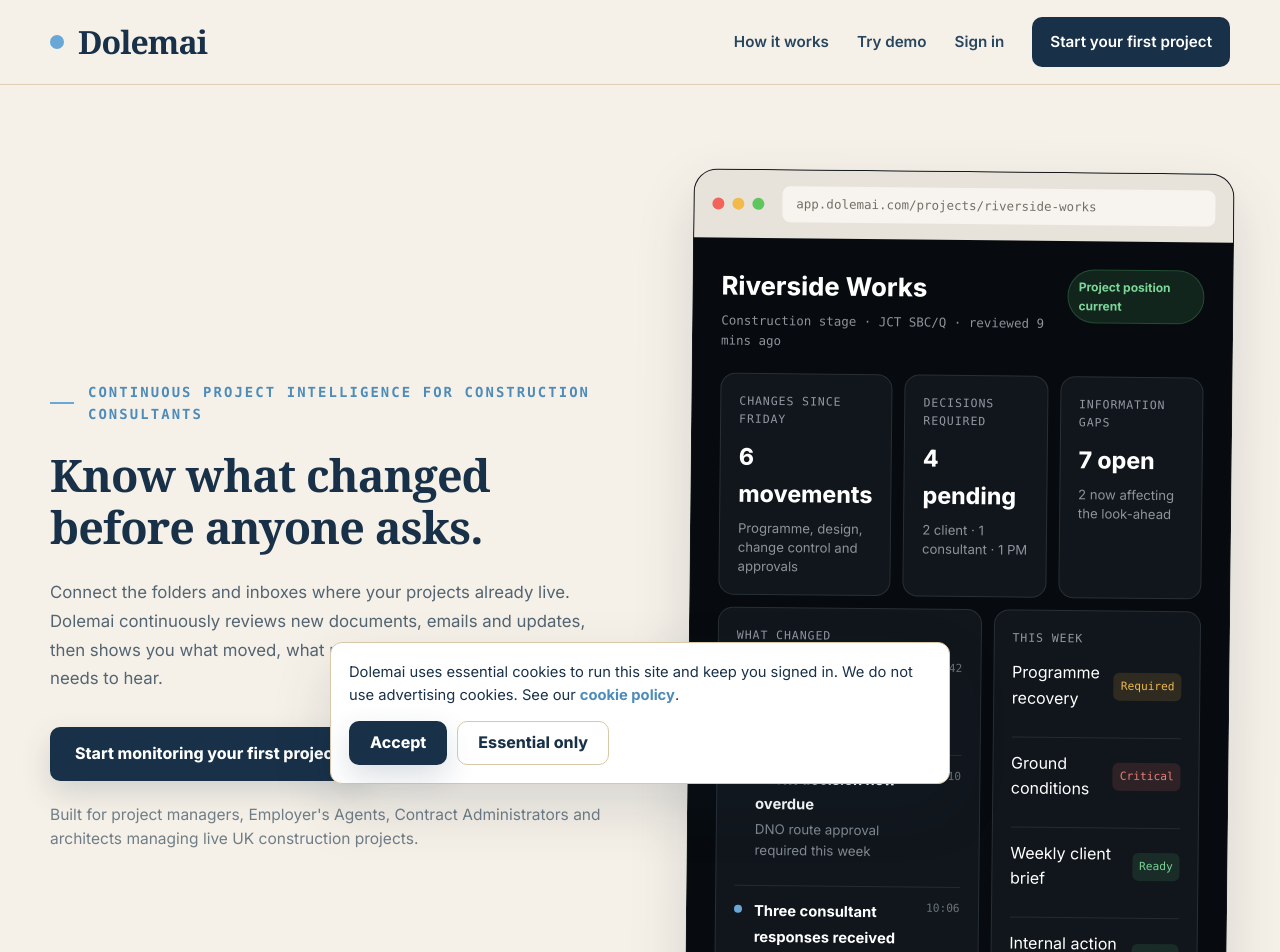
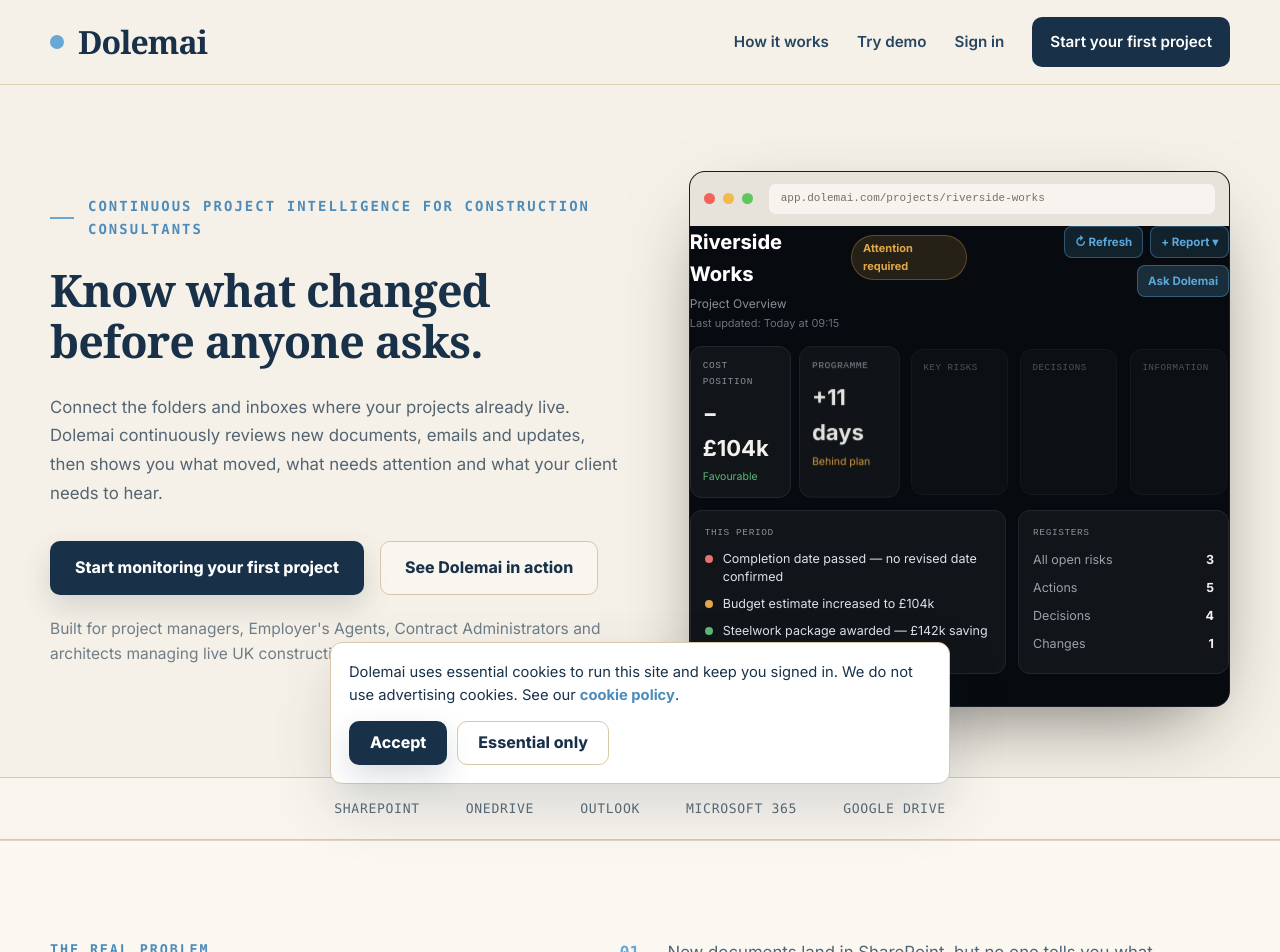
Before and after one commit to DesignflowOSapp/dolemai-marketing, a Next.js app: page / in a window 1280 px wide. Shown: the top 952 px of the page. Built offline with nearby package versions, Linux system fonts and the light colour scheme.

Commit message:
Fixes: insert HeroDemoAnimation into homepage hero (replace static mockup); scope reduced-motion to play-once so Ask loops continuously; remove 'Ask Dolemai — available as a premium feature' line

```diff
--- a/app/(marketing)/page.tsx
+++ b/app/(marketing)/page.tsx
@@ -1,5 +1,6 @@
 import Link from "next/link";
 import Reveal from "@/components/Reveal";
+import HeroDemoAnimation from "@/components/HeroDemoAnimation";
 import { APP_URL } from "@/lib/theme";
 import { pageMeta } from "@/lib/seo";
 
@@ -45,70 +46,8 @@
             </p>
           </div>
 
-          <div className="hero-visual" aria-label="Dolemai product dashboard preview">
-            <div className="browser">
-              <div className="browser-top">
-                <span className="dot red" /><span className="dot amber" /><span className="dot green" />
-                <div className="url">app.dolemai.com/projects/riverside-works</div>
-              </div>
-              <div className="dash">
-                <div className="dash-head">
-                  <div>
-                    <div className="dash-title">Riverside Works</div>
-                    <div className="dash-meta">Construction stage · JCT SBC/Q · reviewed 9 mins ago</div>
-                  </div>
-                  <span className="status-pill">Project position current</span>
-                </div>
-                <div className="dash-strip">
-                  <div className="dash-card">
-                    <div className="dash-label">Changes since Friday</div>
-                    <div className="dash-value">6 movements</div>
-                    <div className="dash-note">Programme, design, change control and approvals</div>
-                  </div>
-                  <div className="dash-card">
-                    <div className="dash-label">Decisions required</div>
-                    <div className="dash-value">4 pending</div>
-                    <div className="dash-note">2 client · 1 consultant · 1 PM</div>
-                  </div>
-                  <div className="dash-card">
-                    <div className="dash-label">Information gaps</div>
-                    <div className="dash-value">7 open</div>
-                    <div className="dash-note">2 now affecting the look-ahead</div>
-                  </div>
-                </div>
-                <div className="dash-wide">
-                  <div className="dash-card">
-                    <div className="dash-label">What changed</div>
-                    <div className="activity-list">
-                      <div className="activity">
-                        <span className="activity-dot" />
-                        <div><strong>Programme revised</strong><small>Completion movement increased to 11 days</small></div>
-                        <time>08:42</time>
-                      </div>
-                      <div className="activity">
-                        <span className="activity-dot" />
-                        <div><strong>Client decision now overdue</strong><small>DNO route approval required this week</small></div>
-                        <time>09:10</time>
-                      </div>
-                      <div className="activity">
-                        <span className="activity-dot" />
-                        <div><strong>Three consultant responses received</strong><small>Fire, structural and landscape information updated</small></div>
-                        <time>10:06</time>
-                      </div>
-                    </div>
-                  </div>
-                  <div className="dash-card">
-                    <div className="dash-label">This week</div>
-                    <div className="stack">
-                      <div className="mini-status"><span>Programme recovery</span><span className="tag warn">Required</span></div>
-                      <div className="mini-status"><span>Ground conditions</span><span className="tag danger">Critical</span></div>
-                      <div className="mini-status"><span>Weekly client brief</span><span className="tag good">Ready</span></div>
-                      <div className="mini-status"><span>Internal action report</span><span className="tag good">Ready</span></div>
-                    </div>
-                  </div>
-                </div>
-              </div>
-            </div>
+          <div className="hero-visual" aria-label="Dolemai product overview animation">
+            <HeroDemoAnimation />
           </div>
         </div>
       </section>
@@ -405,7 +344,6 @@
             </div>
           </Reveal>
           <Reveal><div className="ask-foot">No digging through folders. No reading minutes. Just ask.</div></Reveal>
-          <div className="ask-note">Ask Dolemai — available as a premium feature.</div>
         </div>
       </section>
 
--- a/components/AskDemoAnimation.tsx
+++ b/components/AskDemoAnimation.tsx
@@ -14,7 +14,7 @@
 ];
 
 export default function AskDemoAnimation() {
-  const t = useTimeline(13000, { restAt: 9200 });
+  const t = useTimeline(13000);
 
   const overviewOn = t < 3600;
   const askOn = t >= 3600;
--- a/components/useAnimTimeline.ts
+++ b/components/useAnimTimeline.ts
@@ -13,8 +13,9 @@
   const restAt = opts?.restAt ?? loopMs;
   const [t, setT] = useState(0);
   useEffect(() => {
-    const reduce = window.matchMedia("(prefers-reduced-motion: reduce)").matches;
-    if (reduce) { setT(restAt); return; }
+    // Reduced motion only skips play-once animations (accessibility). Looping
+    // animations keep looping as intended.
+    if (once && window.matchMedia("(prefers-reduced-motion: reduce)").matches) { setT(restAt); return; }
     let raf = 0;
     let last = performance.now();
     let elapsed = 0;
```
